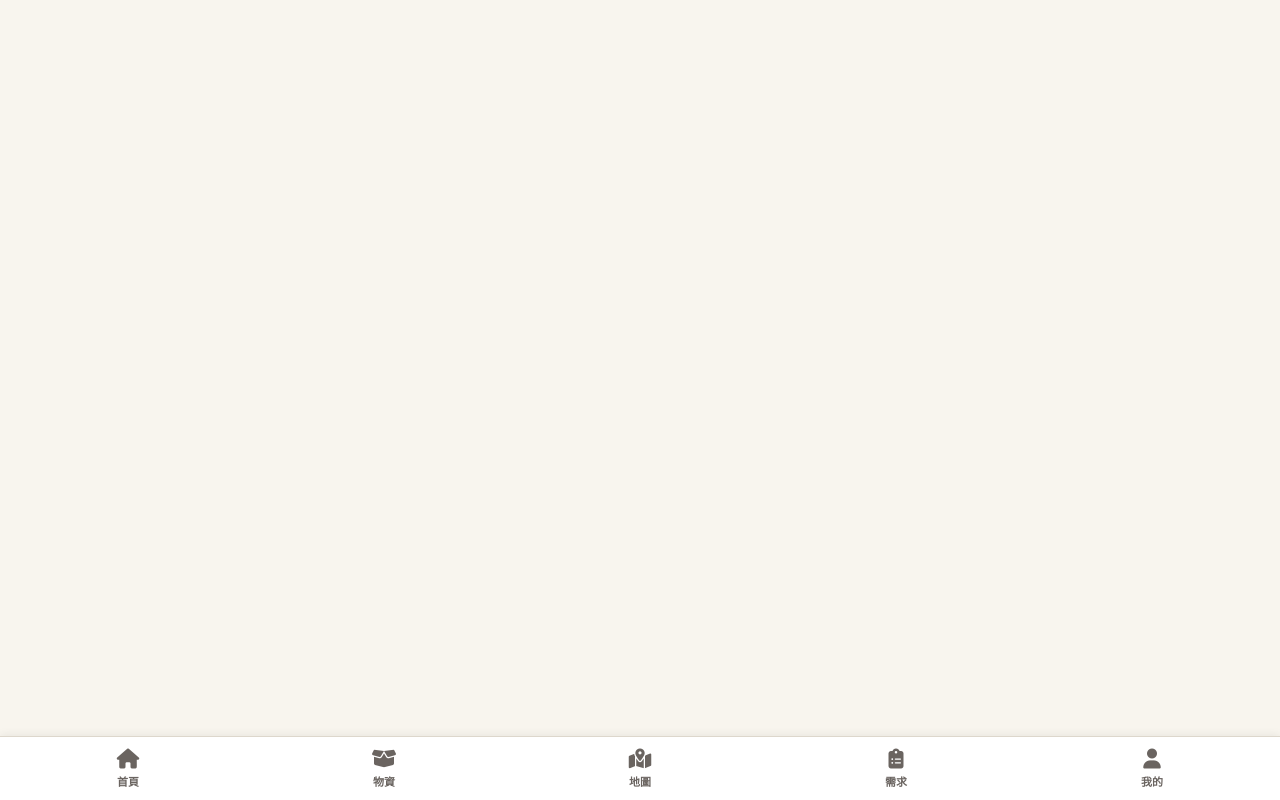
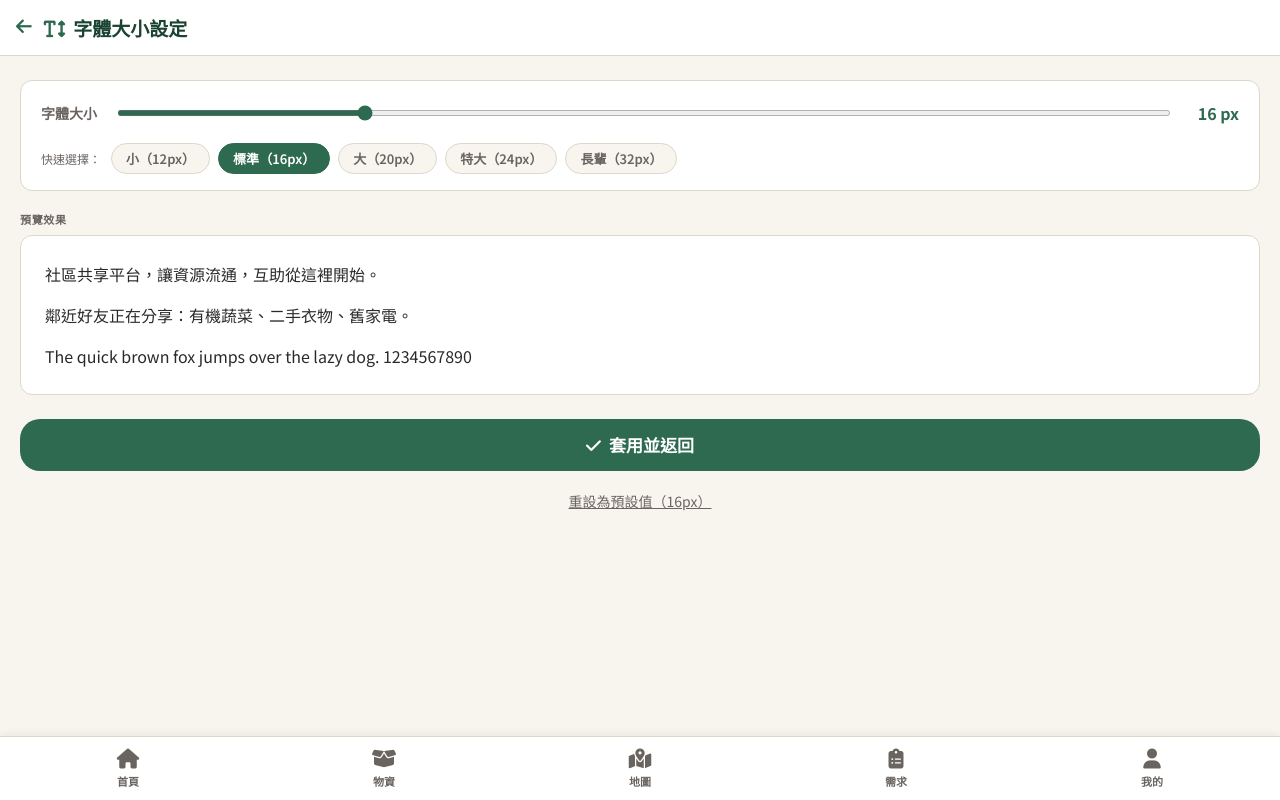
Before and after one commit to Yuan114021/IBM_bob_group12, a React (Vite) app in the folder frontend/: page /font-size in a window 1280 px wide. Before the commit this address had no page. Built offline with nearby package versions, Linux system fonts and the light colour scheme.

Commit message:
feat: 整合陳妍蓁-字體大小設定功能 (FontSizeContext + FontSizePage)

```diff
--- a/frontend/src/App.jsx
+++ b/frontend/src/App.jsx
@@ -1,5 +1,6 @@
 import { BrowserRouter, Routes, Route } from 'react-router-dom'
 import { AuthProvider } from './context/AuthContext'
+import { FontSizeProvider } from './context/FontSizeContext'
 import BottomNav from './components/BottomNav'
 import PrivateRoute from './components/PrivateRoute'
 import HomePage from './pages/HomePage'
@@ -11,9 +12,11 @@ import LoginPage from './pages/LoginPage'
 import RegisterPage from './pages/RegisterPage'
 import ResourceDetailPage from './pages/ResourceDetailPage'
 import ProfilePage from './pages/ProfilePage'
+import FontSizePage from './pages/FontSizePage'
 
 export default function App() {
   return (
+    <FontSizeProvider>
       <AuthProvider>
         <BrowserRouter>
           <div style={{ minHeight: '100vh', background: 'var(--bg)', display: 'flex', flexDirection: 'column' }}>
@@ -27,10 +30,12 @@ export default function App() {
               <Route path="/login" element={<LoginPage />} />
               <Route path="/register" element={<RegisterPage />} />
               <Route path="/profile" element={<PrivateRoute><ProfilePage /></PrivateRoute>} />
+              <Route path="/font-size" element={<FontSizePage />} />
             </Routes>
             <BottomNav />
           </div>
         </BrowserRouter>
       </AuthProvider>
+    </FontSizeProvider>
   )
 }
--- /dev/null
+++ b/frontend/src/context/FontSizeContext.jsx
@@ -0,0 +1,35 @@
+import { createContext, useContext, useState, useEffect } from 'react'
+
+const FontSizeContext = createContext(null)
+
+const SIZES = [
+  { label: '小', px: 12 },
+  { label: '標準', px: 16 },
+  { label: '大', px: 20 },
+  { label: '特大', px: 24 },
+  { label: '長輩', px: 32 },
+]
+
+export { SIZES }
+
+export function FontSizeProvider({ children }) {
+  const [fontSize, setFontSize] = useState(() => {
+    const saved = localStorage.getItem('global_font_size')
+    return saved ? parseInt(saved) : 16
+  })
+
+  useEffect(() => {
+    document.documentElement.style.fontSize = fontSize + 'px'
+    localStorage.setItem('global_font_size', fontSize)
+  }, [fontSize])
+
+  return (
+    <FontSizeContext.Provider value={{ fontSize, setFontSize }}>
+      {children}
+    </FontSizeContext.Provider>
+  )
+}
+
+export function useFontSize() {
+  return useContext(FontSizeContext)
+}
--- /dev/null
+++ b/frontend/src/pages/FontSizePage.jsx
@@ -0,0 +1,111 @@
+import { useState } from 'react'
+import { useNavigate } from 'react-router-dom'
+import { useFontSize, SIZES } from '../context/FontSizeContext'
+
+export default function FontSizePage() {
+  const { fontSize, setFontSize } = useFontSize()
+  const navigate = useNavigate()
+  const [preview, setPreview] = useState(fontSize)
+
+  const handleConfirm = () => {
+    setFontSize(preview)
+    navigate(-1)
+  }
+
+  return (
+    <div className="page-content">
+      <div className="app-header" style={{ justifyContent: 'flex-start', padding: '0 16px', gap: 12 }}>
+        <button onClick={() => navigate(-1)} style={{ background: 'none', border: 'none', cursor: 'pointer', color: 'var(--primary)', fontSize: 18 }}>
+          <i className="fa-solid fa-arrow-left"></i>
+        </button>
+        <h2><i className="fa-solid fa-text-height"></i>字體大小設定</h2>
+      </div>
+
+      <div style={{ padding: '24px 20px', display: 'flex', flexDirection: 'column', gap: 20 }}>
+
+        {/* 滑桿控制 */}
+        <div style={{ background: 'var(--surface)', border: '1px solid var(--border)', borderRadius: 'var(--r-md)', padding: '20px 20px 16px' }}>
+          <div style={{ display: 'flex', alignItems: 'center', gap: 16, marginBottom: 18 }}>
+            <label style={{ fontSize: 14, fontWeight: 600, color: 'var(--text-sub)', whiteSpace: 'nowrap', minWidth: 60 }}>字體大小</label>
+            <input
+              type="range"
+              min={10} max={36} step={1}
+              value={preview}
+              onChange={e => setPreview(parseInt(e.target.value))}
+              style={{ flex: 1, accentColor: 'var(--primary)', height: 6, cursor: 'pointer' }}
+            />
+            <span style={{ minWidth: 52, textAlign: 'right', fontSize: 16, fontWeight: 700, color: 'var(--primary)' }}>
+              {preview} px
+            </span>
+          </div>
+
+          {/* 快捷按鈕 */}
+          <div style={{ display: 'flex', gap: 8, flexWrap: 'wrap', alignItems: 'center' }}>
+            <span style={{ fontSize: 12, color: 'var(--text-sub)', marginRight: 2 }}>快速選擇：</span>
+            {SIZES.map(s => (
+              <button
+                key={s.px}
+                onClick={() => setPreview(s.px)}
+                style={{
+                  border: `1.5px solid ${preview === s.px ? 'var(--primary)' : 'var(--border)'}`,
+                  background: preview === s.px ? 'var(--primary)' : 'var(--bg)',
+                  color: preview === s.px ? '#fff' : 'var(--text-sub)',
+                  fontSize: 13, fontWeight: 600,
+                  padding: '5px 14px', borderRadius: 9999,
+                  cursor: 'pointer', transition: 'all .15s',
+                  fontFamily: 'inherit',
+                }}
+              >
+                {s.label}（{s.px}px）
+              </button>
+            ))}
+          </div>
+        </div>
+
+        {/* 預覽區 */}
+        <div>
+          <div style={{ fontSize: 11, fontWeight: 600, color: 'var(--text-sub)', textTransform: 'uppercase', letterSpacing: '.06em', marginBottom: 8 }}>
+            預覽效果
+          </div>
+          <div style={{
+            background: 'var(--surface)', border: '1px solid var(--border)',
+            borderRadius: 'var(--r-md)', padding: 24,
+            fontSize: preview, lineHeight: 1.75,
+            color: 'var(--text)', transition: 'font-size .12s ease',
+            minHeight: 140,
+          }}>
+            <p>社區共享平台，讓資源流通，互助從這裡開始。</p>
+            <p style={{ marginTop: '0.8em' }}>鄰近好友正在分享：有機蔬菜、二手衣物、舊家電。</p>
+            <p style={{ marginTop: '0.8em' }}>The quick brown fox jumps over the lazy dog. 1234567890</p>
+          </div>
+        </div>
+
+        {/* 目前設定提示 */}
+        {preview !== fontSize && (
+          <div style={{ background: 'var(--accent-light)', borderRadius: 'var(--r-md)', padding: '10px 14px', fontSize: 13, color: '#7a5c00' }}>
+            <i className="fa-solid fa-circle-info" style={{ marginRight: 6 }}></i>
+            按下「套用」後全站字體將更新為 <strong>{preview}px</strong>
+          </div>
+        )}
+
+        {/* 套用按鈕 */}
+        <button
+          className="btn btn-primary"
+          onClick={handleConfirm}
+          style={{ marginTop: 4 }}
+        >
+          <i className="fa-solid fa-check" style={{ marginRight: 8 }}></i>
+          套用並返回
+        </button>
+
+        {/* 重設 */}
+        <button
+          onClick={() => setPreview(16)}
+          style={{ background: 'none', border: 'none', color: 'var(--text-sub)', fontSize: 14, cursor: 'pointer', fontFamily: 'inherit', textDecoration: 'underline' }}
+        >
+          重設為預設值（16px）
+        </button>
+      </div>
+    </div>
+  )
+}
--- a/frontend/src/pages/ProfilePage.jsx
+++ b/frontend/src/pages/ProfilePage.jsx
@@ -101,8 +101,9 @@ export default function ProfilePage() {
       <div style={{ padding: '0 16px 16px', display: 'flex', flexDirection: 'column' }}>
         {[
           { icon: 'fa-box-open', label: '發布新物資', action: () => navigate('/publish') },
-          { icon: 'fa-clipboard-list', label: '登記需求', action: () => navigate('/demand') },
-          { icon: 'fa-right-from-bracket', label: '登出', action: handleLogout, red: true },
+            { icon: 'fa-clipboard-list', label: '登記需求', action: () => navigate('/demand') },
+            { icon: 'fa-text-height', label: '字體大小設定', action: () => navigate('/font-size') },
+            { icon: 'fa-right-from-bracket', label: '登出', action: handleLogout, red: true },
         ].map((item, i, arr) => (
           <div key={item.label} onClick={item.action} style={{
             background: 'var(--surface)',
```
Lines whose indentation alone changed are shown as unchanged.
